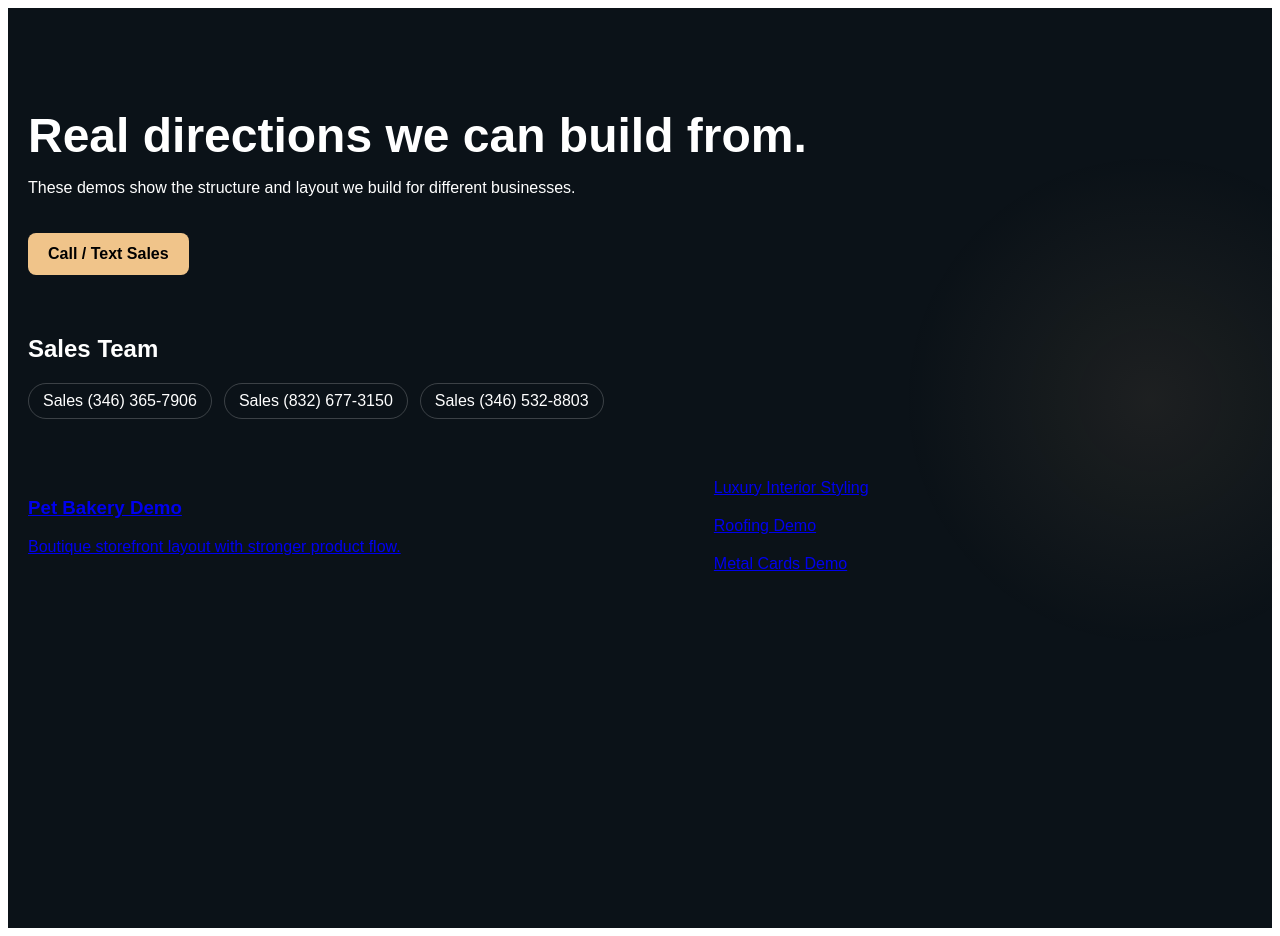
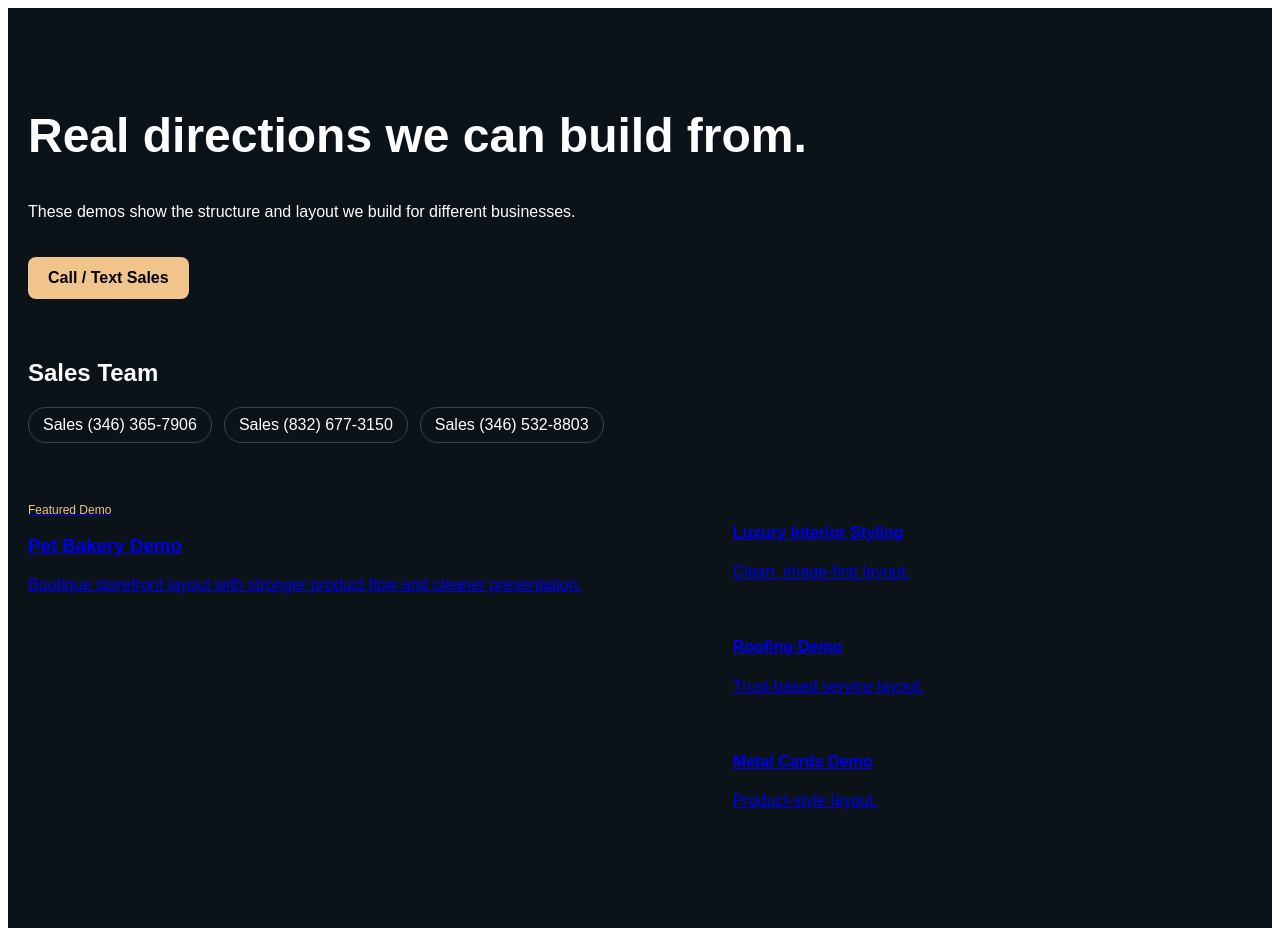
Before and after one commit to Paul4240/atlas-digital-lab, a Next.js app: page /demos in a window 1280 px wide. Built offline with nearby package versions, Linux system fonts and the light colour scheme.

Commit message:
REAL demos layout upgrade

```diff
--- a/app/demos/page.tsx
+++ b/app/demos/page.tsx
@@ -5,9 +5,6 @@ import Link from "next/link";
 export default function DemosPage() {
   return (
     <main className="page">
-
-      {/* BACKGROUND STAR */}
-      <div className="star" />
 
       {/* HERO */}
       <section className="hero">
@@ -33,24 +30,34 @@ export default function DemosPage() {
       </section>
 
       {/* DEMOS */}
-      <section className="grid">
+      <section className="demoWrap">
 
-        <Link href="/demo/pet-bakery" className="big">
-          <h3>Pet Bakery Demo</h3>
-          <p>Boutique storefront layout with stronger product flow.</p>
+        {/* BIG FEATURE */}
+        <Link href="/demo/pet-bakery" className="feature">
+          <div>
+            <div className="tag">Featured Demo</div>
+            <h3>Pet Bakery Demo</h3>
+            <p>
+              Boutique storefront layout with stronger product flow and cleaner presentation.
+            </p>
+          </div>
         </Link>
 
-        <div className="side">
-          <Link href="/demo/home-styling">
-            Luxury Interior Styling
+        {/* SIDE CARDS */}
+        <div className="cards">
+          <Link href="/demo/home-styling" className="card">
+            <h4>Luxury Interior Styling</h4>
+            <p>Clean, image-first layout.</p>
           </Link>
 
-          <Link href="/demo/roofing">
-            Roofing Demo
+          <Link href="/demo/roofing" className="card">
+            <h4>Roofing Demo</h4>
+            <p>Trust-based service layout.</p>
           </Link>
 
-          <Link href="/demo/metal-cards">
-            Metal Cards Demo
+          <Link href="/demo/metal-cards" className="card">
+            <h4>Metal Cards Demo</h4>
+            <p>Product-style layout.</p>
           </Link>
         </div>
 
@@ -62,19 +69,7 @@ export default function DemosPage() {
           color: white;
           min-height: 100vh;
           padding: 60px 20px;
-          position: relative;
           font-family: Arial, sans-serif;
-        }
-
-        .star {
-          position: fixed;
-          right: -120px;
-          top: 150px;
-          width: 500px;
-          height: 500px;
-          opacity: 0.08;
-          pointer-events: none;
-          background: radial-gradient(circle, #f0c48a 0%, transparent 70%);
         }
 
         .hero {
@@ -84,7 +79,6 @@ export default function DemosPage() {
 
         h1 {
           font-size: 48px;
-          margin-bottom: 10px;
         }
 
         .cta {
@@ -116,31 +110,45 @@ export default function DemosPage() {
           color: white;
         }
 
-        .grid {
+        .demoWrap {
           display: grid;
-          grid-template-columns: 1.2fr 1fr;
-          gap: 40px;
+          grid-template-columns: 1.3fr 1fr;
+          gap: 30px;
         }
 
-        .big {
-          font-size: 24px;
+        .feature {
+          background: rgba(255,255,255,0.05);
+          padding: 30px;
+          border-radius: 20px;
           text-decoration: none;
           color: white;
+          min-height: 260px;
+          display: flex;
+          align-items: flex-end;
         }
 
-        .side {
+        .tag {
+          font-size: 12px;
+          color: #f0c48a;
+          margin-bottom: 10px;
+        }
+
+        .cards {
           display: flex;
           flex-direction: column;
           gap: 20px;
         }
 
-        .side a {
+        .card {
+          background: rgba(255,255,255,0.05);
+          padding: 20px;
+          border-radius: 16px;
           text-decoration: none;
-          color: #9ecbff;
+          color: white;
         }
 
         @media (max-width: 768px) {
-          .grid {
+          .demoWrap {
             grid-template-columns: 1fr;
           }
 
```
